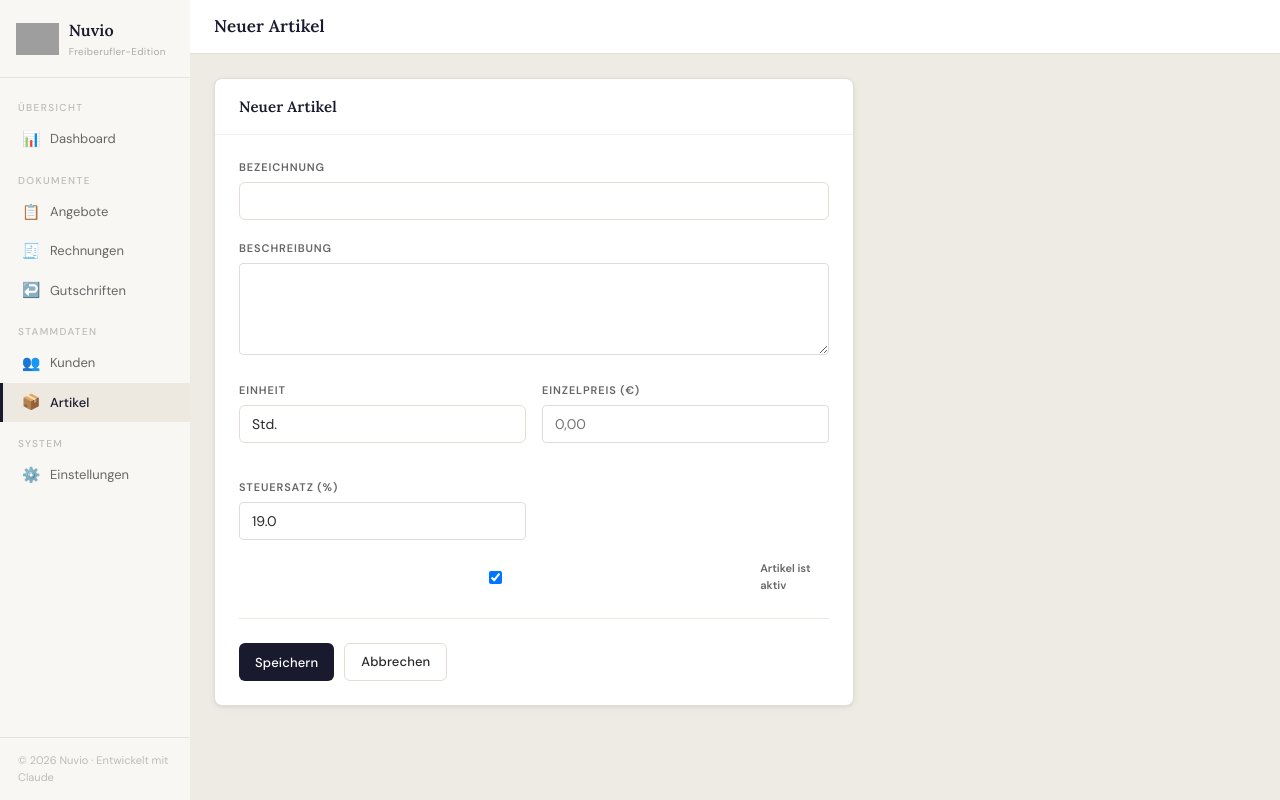
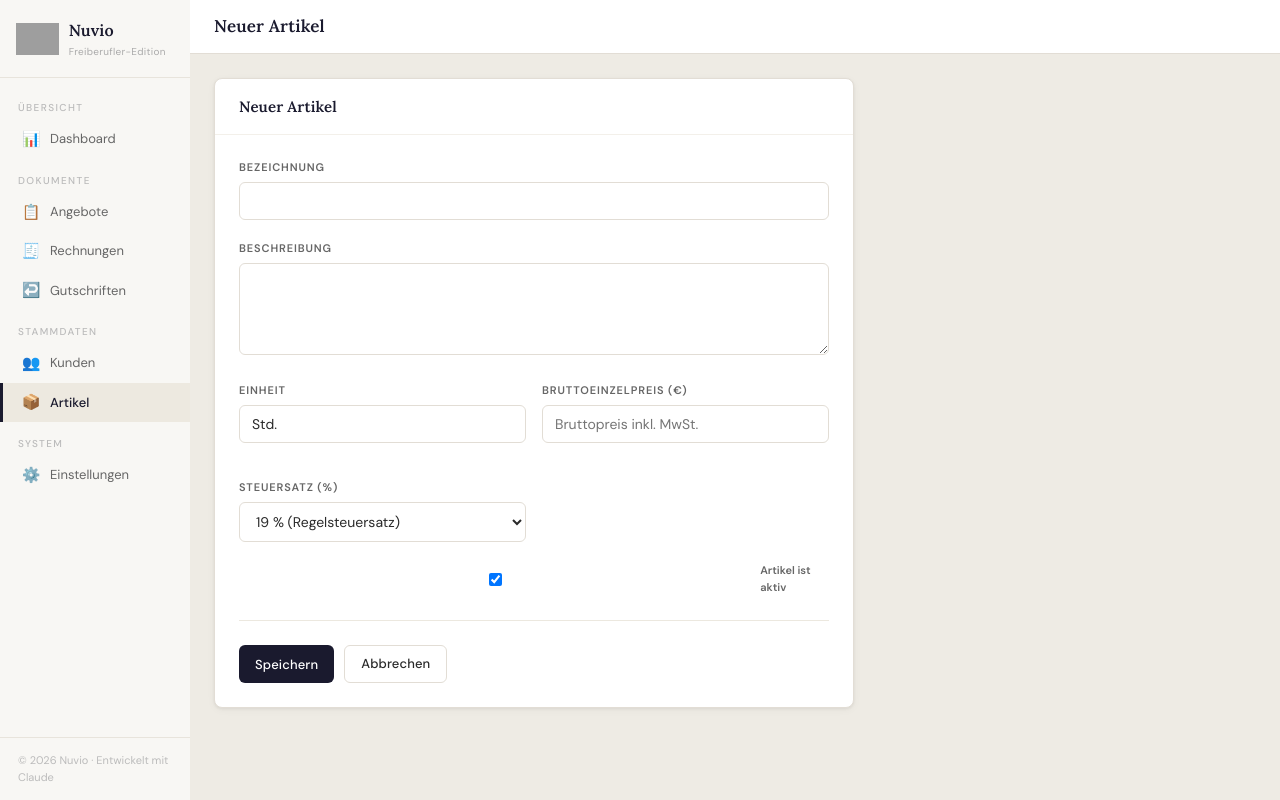
Before and after one commit to HDGuda/nuvio, a Django app: page /artikel/neu/ in a window 1280 px wide. Run offline with Django 5.2, Linux system fonts and the light colour scheme; grey boxes are pictures that could not be loaded.

Commit message:
Feinheiten

```diff
--- a/core/forms.py
+++ b/core/forms.py
@@ -107,13 +107,15 @@ class ArtikelForm(forms.ModelForm):
             'aktiv',
         ]
         widgets = {
-            'beschreibung': forms.Textarea(attrs={'rows': 2}),
+            'beschreibung': forms.Textarea(attrs={'rows': 4}),
             'einzelpreis':  forms.NumberInput(attrs={'step': '0.01', 'placeholder': 'Bruttopreis inkl. MwSt.'}),
         }
 
     def __init__(self, *args, **kwargs):
         super().__init__(*args, **kwargs)
-        if not self.instance.pk:
+        if self.instance.pk:
+            self.initial['steuersatz'] = float(self.instance.steuersatz)
+        else:
             self.fields['steuersatz'].initial = 19.00
 
 
--- a/core/models.py
+++ b/core/models.py
@@ -353,7 +353,7 @@ class Angebot(models.Model):
 
     @property
     def brutto(self):
-        return round(self.netto + self.mwst_gesamt, 2)
+        return round(sum(p.gesamtpreis_brutto for p in self.positionen.all()), 2)
 
     def in_rechnung_umwandeln(self):
         """Erstellt eine neue Rechnung auf Basis dieses Angebots."""
--- a/templates/angebote/pdf.html
+++ b/templates/angebote/pdf.html
@@ -412,7 +412,7 @@
           </tr>
           <tr class="summen-mwst">
             <td colspan="3"></td>
-            <td>zzgl. MwSt.</td>
+            <td>zzgl. {{ angebot.positionen.first.steuersatz|prozent }} % MwSt.</td>
             <td>{{ angebot.mwst_gesamt|euro }} €</td>
           </tr>
           <tr class="summen-brutto">
--- a/templates/artikel/formular.html
+++ b/templates/artikel/formular.html
@@ -20,8 +20,7 @@
 
             <div class="form-gruppe">
                 <label>Beschreibung</label>
-                <textarea name="beschreibung" rows="4"
-                          style="width:100%; padding:9px 12px; border:1px solid #ddd; border-radius:4px; font-size:14px; font-family:inherit; resize:vertical; box-sizing:border-box;">{{ form.beschreibung.value|default:'' }}</textarea>
+                {{ form.beschreibung }}
             </div>
 
             <div class="form-reihe">
@@ -30,18 +29,12 @@
                     {{ form.einheit }}
                 </div>
                 <div class="form-gruppe">
-                    <label>Einzelpreis (€)</label>
-                    <input type="text" id="id_einzelpreis" name="einzelpreis"
-                           value="{{ form.einzelpreis.value|default:'' }}"
-                           placeholder="0,00"
-                           style="width:100%; padding:9px 12px; border:1px solid #ddd; border-radius:4px; font-size:14px; box-sizing:border-box;">
+                    <label>Bruttoeinzelpreis (€)</label>
+                    {{ form.einzelpreis }}
                 </div>
                 <div class="form-gruppe">
                     <label>Steuersatz (%)</label>
-                    <input type="text" id="id_steuersatz" name="steuersatz"
-                           value="{{ form.steuersatz.value|default:'19' }}"
-                           placeholder="19"
-                           style="width:100%; padding:9px 12px; border:1px solid #ddd; border-radius:4px; font-size:14px; box-sizing:border-box;">
+                    {{ form.steuersatz }}
                 </div>
             </div>
 
@@ -61,35 +54,4 @@
     </div>
 </div>
 
-<script>
-(function() {
-    // ── EINZELPREIS: Komma als Dezimaltrenner ─────────────────────
-    var preis = document.getElementById('id_einzelpreis');
-    if (preis && preis.value) {
-        preis.value = preis.value.replace('.', ',');
-    }
-    if (preis) {
-        preis.addEventListener('input', function() {
-            var v = this.value.replace(/[^0-9,]/g, '');
-            var parts = v.split(',');
-            if (parts.length > 2) v = parts[0] + ',' + parts.slice(1).join('');
-            this.value = v;
-        });
-    }
-
-    // ── STEUERSATZ: nur Zahlen erlauben ──────────────────────────
-    var steuer = document.getElementById('id_steuersatz');
-    if (steuer) {
-        steuer.addEventListener('input', function() {
-            this.value = this.value.replace(/[^0-9]/g, '');
-        });
-    }
-
-    // ── BEIM ABSENDEN: Komma → Punkt ─────────────────────────────
-    document.querySelector('form').addEventListener('submit', function() {
-        if (preis) preis.value = preis.value.replace(',', '.');
-    });
-})();
-</script>
-
 {% endblock %}
--- a/templates/rechnungen/pdf.html
+++ b/templates/rechnungen/pdf.html
@@ -433,7 +433,7 @@
           </tr>
           <tr class="summen-mwst">
             <td colspan="3"></td>
-            <td>zzgl. MwSt.</td>
+            <td>zzgl. {{ rechnung.positionen.first.steuersatz|prozent }} % MwSt.</td>
             <td>{{ rechnung.mwst_gesamt|euro }} €</td>
           </tr>
           <tr class="summen-brutto">
```
Also changed, not shown: templates/angebote/detail.html (+4 -4 lines).
